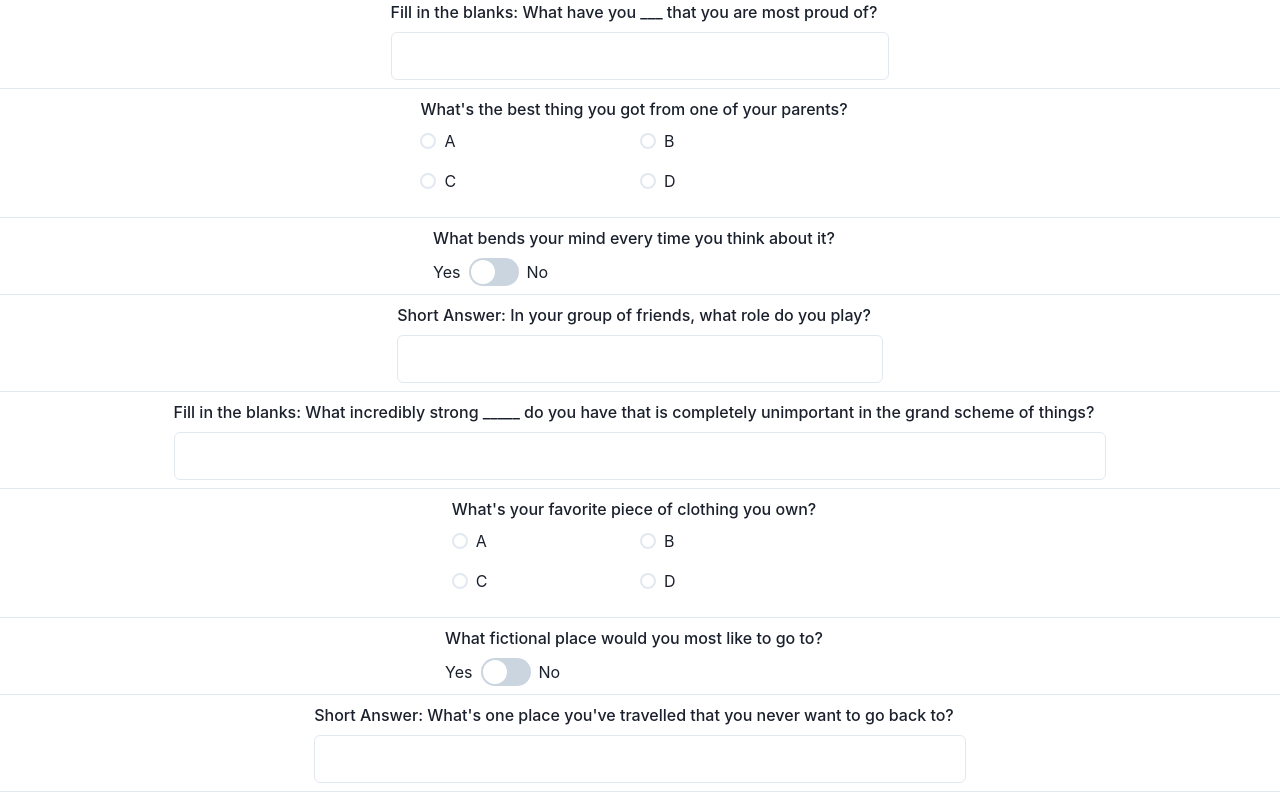
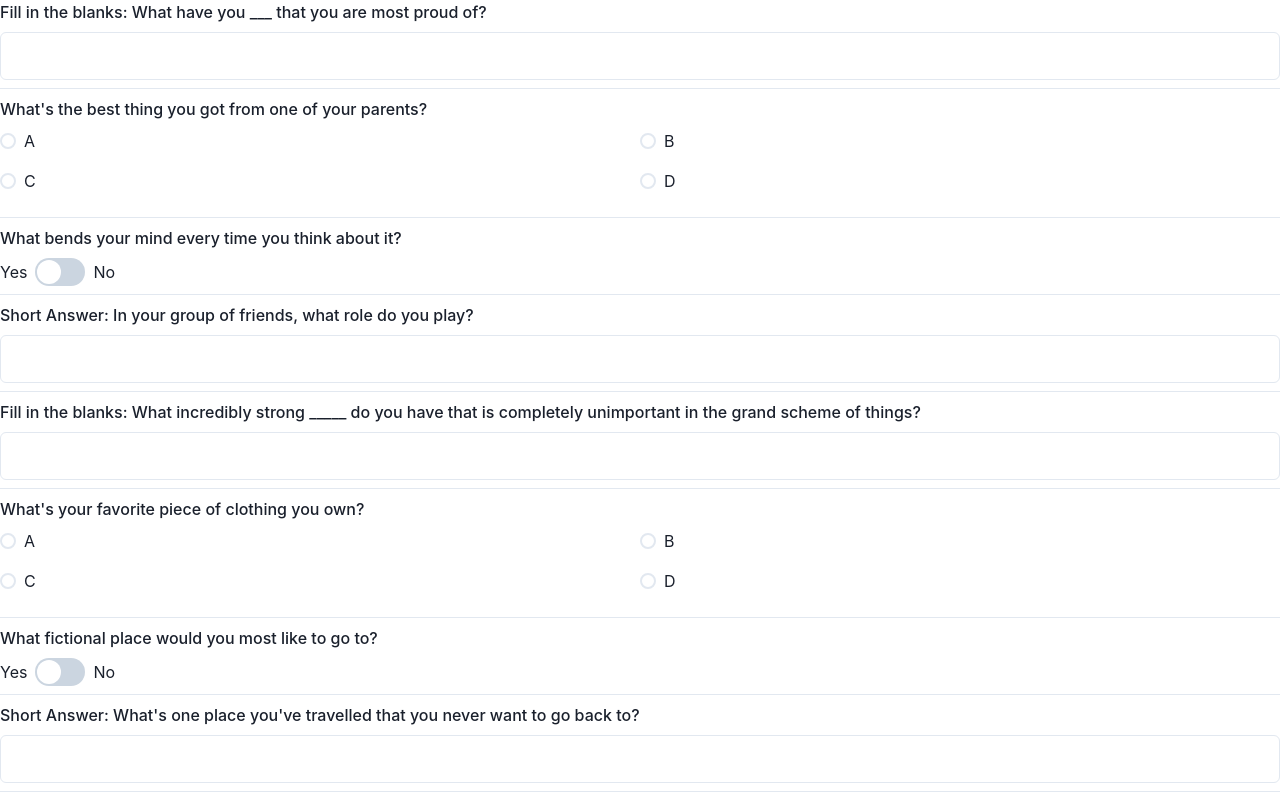
Before and after one commit to eLoyyyyy/cambridge-exam, a Next.js app: page /ask in a window 1280 px wide. Shown: the top 800 px of the page. Built offline with nearby package versions, Linux system fonts and the light colour scheme.

Commit message:
formatting issue

```diff
--- a/components/FillInTheBlanksQuestion.tsx
+++ b/components/FillInTheBlanksQuestion.tsx
@@ -3,13 +3,11 @@ import { Question } from "../types/Question";
 
 export default function FillInTheBlanksQuestion ({ id, questionText }: Question) {
     return (
-       <Box>
         <FormControl as='fieldset'>
             <FormLabel as='legend'>
                 Fill in the blanks: {questionText}
             </FormLabel>
             <Input size='lg' />
         </FormControl>
-        </Box>
     )
 }
--- a/components/MultipleChoiceQuestion.tsx
+++ b/components/MultipleChoiceQuestion.tsx
@@ -3,7 +3,6 @@ import { Question } from "../types/Question";
 
 export default function MultipleChoiceQuestion({ id, questionText, answers }: Question) {
     return (
-        <Box>
         <FormControl as='fieldset'>
             <FormLabel as='legend'>
                 {questionText}
@@ -21,6 +20,5 @@ export default function MultipleChoiceQuestion({ id, questionText, answers }: Qu
                 </SimpleGrid>
             </RadioGroup>
         </FormControl>
-        </Box>
     )
 }
--- a/components/ShortAnswerQuestion.tsx
+++ b/components/ShortAnswerQuestion.tsx
@@ -3,13 +3,11 @@ import { Question } from "../types/Question";
 
 export default function ShortAnswerQuestion ({ questionText }: Question) {
     return (
-        <Box>
         <FormControl as='fieldset'>
             <FormLabel as='legend'>
                 Short Answer: {questionText}
             </FormLabel>
             <Input size='lg' />
         </FormControl>
-        </Box>
     )
 }
--- a/components/TrueOrFalseQuestion.tsx
+++ b/components/TrueOrFalseQuestion.tsx
@@ -3,7 +3,6 @@ import { Question } from "../types/Question";
 
 export default function TrueOrFalseQuestion ({ questionText }: Question) {
     return (
-        <Box>
         <FormControl as='fieldset'>
             <FormLabel as='legend'>
                 {questionText}
@@ -14,6 +13,5 @@ export default function TrueOrFalseQuestion ({ questionText }: Question) {
                 <Text>No</Text>
             </Stack>
         </FormControl>
-        </Box>
     )
 }
```
Lines whose indentation alone changed are shown as unchanged.
